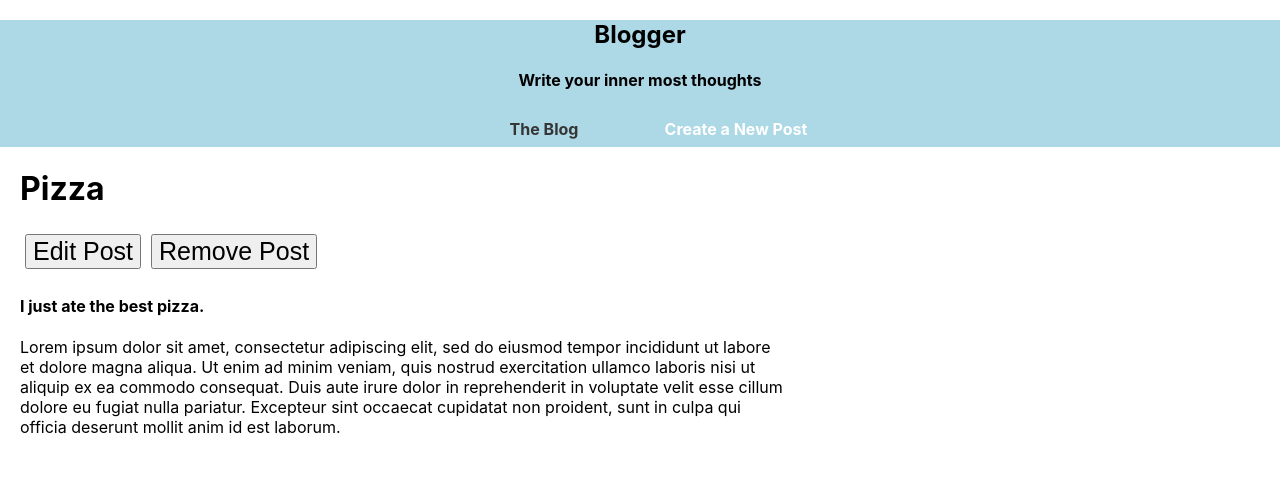
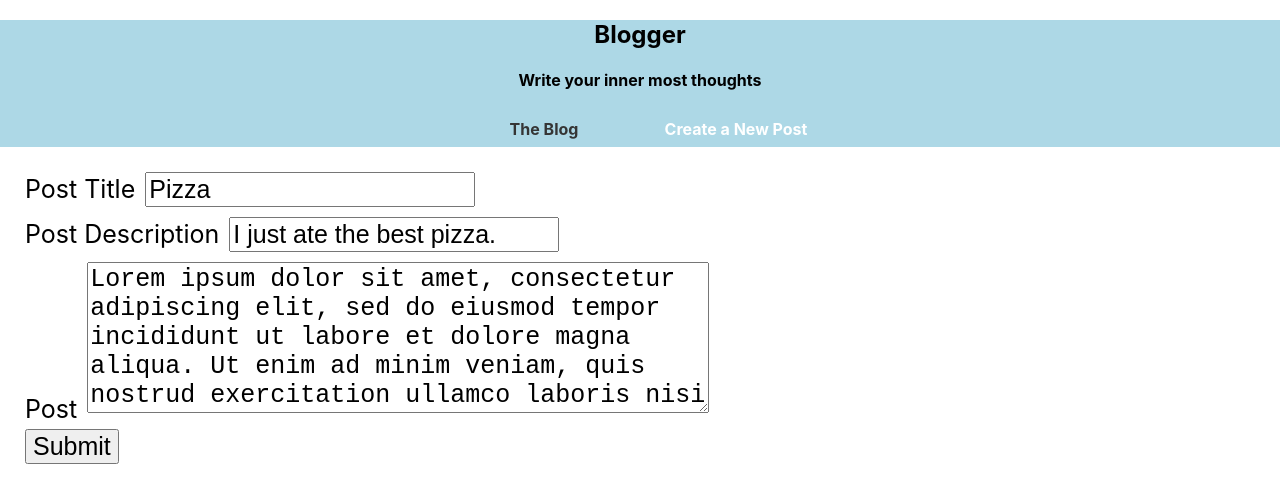
Before and after one commit to jreidmke/redux-blogly, a React (Create React App) app: page /1 in a window 1280 px wide. Both pictures are taken after a click on the button "Edit Post". Shown: the top 502 px of the page. Built offline with nearby package versions, Linux system fonts and the light colour scheme.

Commit message:
added commenting removal, post editing, i did a whole lot

```diff
--- a/src/Comment.js
+++ b/src/Comment.js
@@ -1,6 +1,6 @@
-const Comment = ({comment}) => {
+const Comment = ({comment, handleRemove, id, postId}) => {
     return(
-        <p>{comment}</p>
+        <li><button onClick={() => handleRemove(id)}>X</button>{comment}</li>
     )
 }
 
--- a/src/CommentForm.js
+++ b/src/CommentForm.js
@@ -1,7 +1,8 @@
 import {useState} from 'react';
 import { v4 as uuidv4 } from 'uuid';
+import data from './dummyPosts.json';
 
-const CommentForm = ({addComment, id}) => {//we will be adding a comment to the comment state on our Post component
+const CommentForm = ({addComment, postId, id}) => {//we will be adding a comment to the comment state on our Post component
     const INITIAL_STATE = {
         comment: ""
     };
@@ -14,11 +15,17 @@
             ...formData,
             [name]: value
         }));
+        console.log(formData);
     };
 
     const submit = e => {
         e.preventDefault();
-        addComment({...formData, id: uuidv4()});
+        // addComment({...formData, id: uuidv4()});
+        const selectedPost = data.find(
+            p=> p.id === postId
+        );
+        selectedPost.comments.push({...formData, id: uuidv4()});
+        console.log(selectedPost.comments);
         setFormData(INITIAL_STATE);
     }
 
--- a/src/PostDetails.js
+++ b/src/PostDetails.js
@@ -1,19 +1,106 @@
 import './Post.css'
-import {Link} from 'react-router-dom';
+import {useState} from 'react';
+import data from './dummyPosts.json';
+import { v4 as uuidv4 } from 'uuid';
+import {useHistory} from 'react-router-dom';
+import Comment from './Comment';
+import CommentForm from './CommentForm';
 
 const PostDetails = ({post}) => {
+    const [isEditing, setIsEditing] = useState(false);
+    const [formData, setFormData] = useState({
+        title: post.title,
+        description: post.description,
+        post: post.post
+    });
+    const history = useHistory();
+
+    const handleChange = e => {
+        const {name, value} = e.target;
+        setFormData(() => ({
+            ...formData,
+            [name]: value
+        }));
+    };
+
+    const submit = e => {
+        e.preventDefault();
+        // createPost({...formData, id: uuidv4()});
+        const tempId = uuidv4();
+        data.push({...formData, id: tempId});
+        history.push(`/${tempId}`);
+        setIsEditing(false);
+        // setFormData(INITIAL_STATE);
+    };
+
+    const removePost = (id) => {
+        const postIdx = data.indexOf(data.find(p => p.id === id));
+        data.splice(postIdx, 1);
+        history.push('/');
+    }
+
+    const f = <div><form onSubmit={submit}>
+    <label htmlFor="title">Post Title</label>
+    <input
+    onChange={handleChange}
+    name="title"
+    type="text"
+    value={formData.title}
+    id='title'
+    />
+    <br></br>
+    <label htmlFor="description">Post Description</label>
+    <input
+    onChange={handleChange}
+    name="description"
+    type="text"
+    value={formData.description}
+    id="description"
+    />
+    <br></br>
+
+    <label htmlFor="post">Post</label>
+    <textarea
+    onChange={handleChange}
+    name="post"
+    type="text"
+    value={formData.post}
+    id="post"
+    rows={5}
+    cols={40}
+    />
+    <br></br>
+
+    <button>Submit</button>
+
+    </form></div>
+
+    const toggleIsEditing = () => setIsEditing(!isEditing);
+
+    const removeComment = (id) => {
+        const p = data.find(p => p.id === post.id);
+        const commentIdx = p.comments.indexOf(p.comments.find(c => c.id === id));
+        p.comments.splice(commentIdx, 1);
+    }
+
+
+    const details = <div id='post-div'>
+        <h1>{post.title}</h1>
+        <button onClick={toggleIsEditing}>Edit Post</button>
+        <button onClick={() => removePost(post.id)}>Remove Post</button>
+        <h4>{post.description}</h4>
+        <p>{post.post}</p>
+        <CommentForm postId={post.id}/>
+        <ul>{post.comments.map(c => <Comment comment={c.comment} id={c.id} postId = {post.id} handleRemove={removeComment}/>)}</ul>
+    </div>
+
+
     return(
         <div id='post-div'>
-            <h1>{post.title}</h1>
-            <button>Edit Post</button>
-            <button>Remove Post</button>
-            <h4>{post.description}</h4>
-            <p>{post.post}</p>
+            {isEditing ? f : details}
         </div>
+
     )
 }
 
 export default PostDetails;
-
-// onClick={handleEdit}
-// onClick={handleRemove}
--- a/src/dummyPosts.json
+++ b/src/dummyPosts.json
@@ -3,20 +3,32 @@
         "title": "Pizza",
         "description": "I just ate the best pizza.",
         "post": "Lorem ipsum dolor sit amet, consectetur adipiscing elit, sed do eiusmod tempor incididunt ut labore et dolore magna aliqua. Ut enim ad minim veniam, quis nostrud exercitation ullamco laboris nisi ut aliquip ex ea commodo consequat. Duis aute irure dolor in reprehenderit in voluptate velit esse cillum dolore eu fugiat nulla pariatur. Excepteur sint occaecat cupidatat non proident, sunt in culpa qui officia deserunt mollit anim id est laborum.",
-        "id": "1"
+        "id": "1",
+        "comments": [
+            {"comment": "This is so funny!", "id": 1},
+            {"comment": "Great blog", "id": 2}
+        ]
     },
 
     {
         "title": "Candy",
         "description": "I ate the best candy.",
         "post": "Lorem ipsum dolor sit amet, consectetur adipiscing elit, sed do eiusmod tempor incididunt ut labore et dolore magna aliqua. Ut enim ad minim veniam, quis nostrud exercitation ullamco laboris nisi ut aliquip ex ea commodo consequat. Duis aute irure dolor in reprehenderit in voluptate velit esse cillum dolore eu fugiat nulla pariatur. Excepteur sint occaecat cupidatat non proident, sunt in culpa qui officia deserunt mollit anim id est laborum.",
-        "id": "2"
+        "id": "2",
+        "comments": [
+            {"comment": "This is so funny!", "id": 1},
+            {"comment": "Great blog", "id": 2}
+        ]
     },
 
     {
         "title": "Frogs",
         "description": "The best animal?",
         "post": "Lorem ipsum dolor sit amet, consectetur adipiscing elit, sed do eiusmod tempor incididunt ut labore et dolore magna aliqua. Ut enim ad minim veniam, quis nostrud exercitation ullamco laboris nisi ut aliquip ex ea commodo consequat. Duis aute irure dolor in reprehenderit in voluptate velit esse cillum dolore eu fugiat nulla pariatur. Excepteur sint occaecat cupidatat non proident, sunt in culpa qui officia deserunt mollit anim id est laborum.",
-        "id": "3"
+        "id": "3",
+        "comments": [
+            {"comment": "This is so funny!", "id": 1},
+            {"comment": "Great blog", "id": 2}
+        ]
     }
 ]
```
Also changed, not shown: 1 other file (tests, documents, lock files or other folders).
